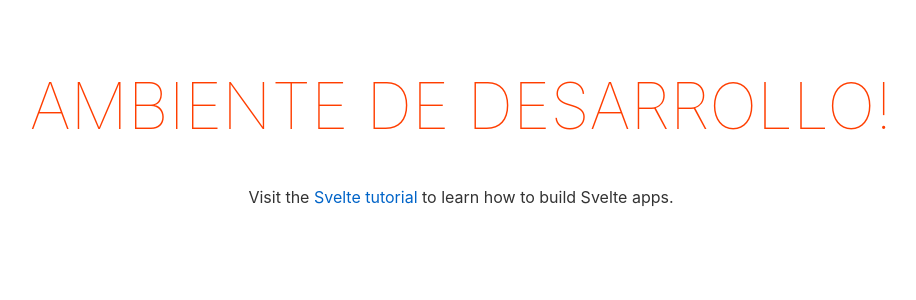
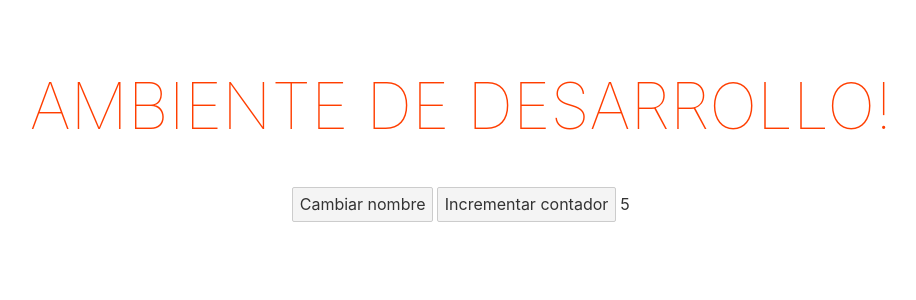
Before and after one commit to juniorfrey/curso-svelte, a Svelte app: page / in a window 1280 px wide. Shown: the top 300 px of the page, without its empty margins (179-1095 px from the left). Built offline with nearby package versions, Linux system fonts and the light colour scheme.

Commit message:
Ejercicio introducción, se agrego contador de prueba

```diff
--- a/src/App.svelte
+++ b/src/App.svelte
@@ -1,11 +1,18 @@
 <script>
 	export let name;
+	export let inicialConteo = 0;
+	let contador = inicialConteo;
+
+	/* Funcion para cambiar texto a la variable name*/
+	function handleClick(){
+		name = 'Development';
+	}
+
+	function IncrementarContador(){
+		contador++;
+	}
+
 </script>
-
-<main>
-	<h1>Ambiente de  {name}!</h1>
-	<p>Visit the <a href="https://svelte.dev/tutorial">Svelte tutorial</a> to learn how to build Svelte apps.</p>
-</main>
 
 <style>
 	main {
@@ -28,3 +35,10 @@
 		}
 	}
 </style>
+
+<main>
+	<h1>Ambiente de  {name}!</h1>
+	<button on:click={handleClick}>Cambiar nombre</button>
+	<button on:click={IncrementarContador}>Incrementar contador</button>
+	<span>{contador}</span>
+</main>
--- a/src/main.js
+++ b/src/main.js
@@ -3,7 +3,8 @@ import App from './App.svelte';
 const app = new App({
 	target: document.body,
 	props: {
-		name: 'Desarrollo'
+		name: 'Desarrollo',
+		inicialConteo:5
 	}
 });
 
```
